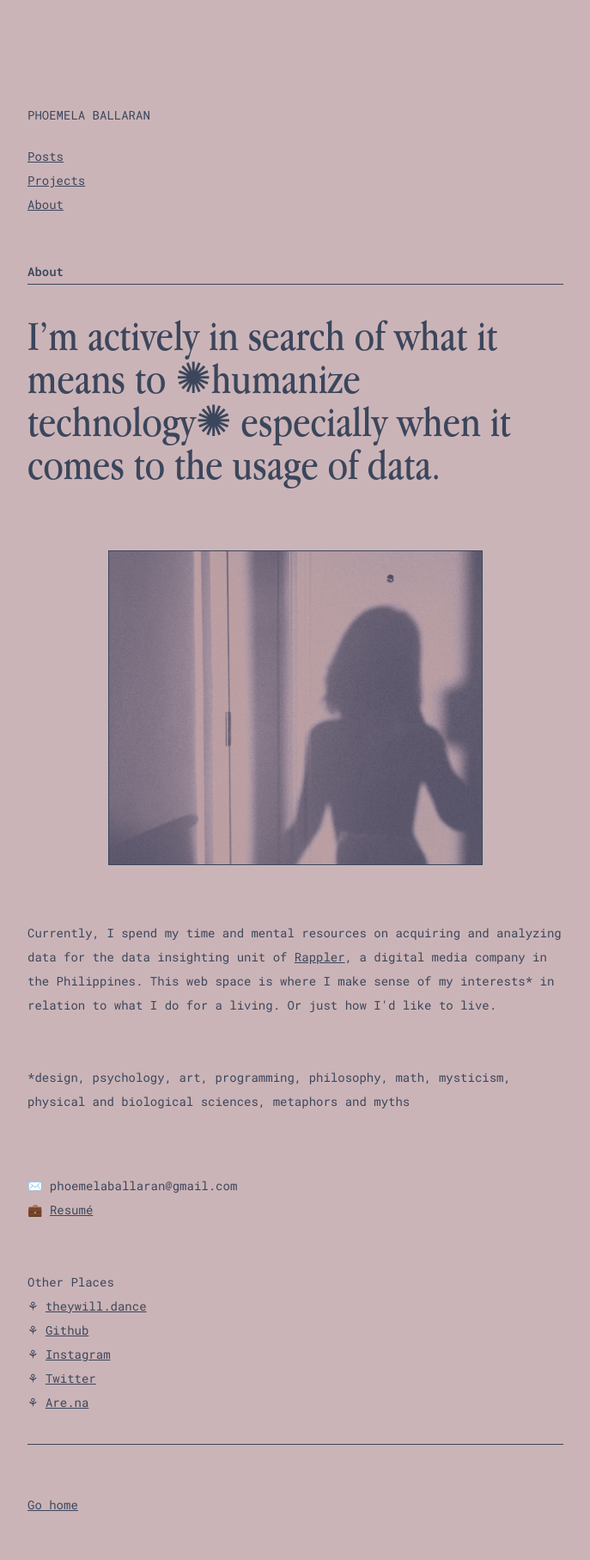
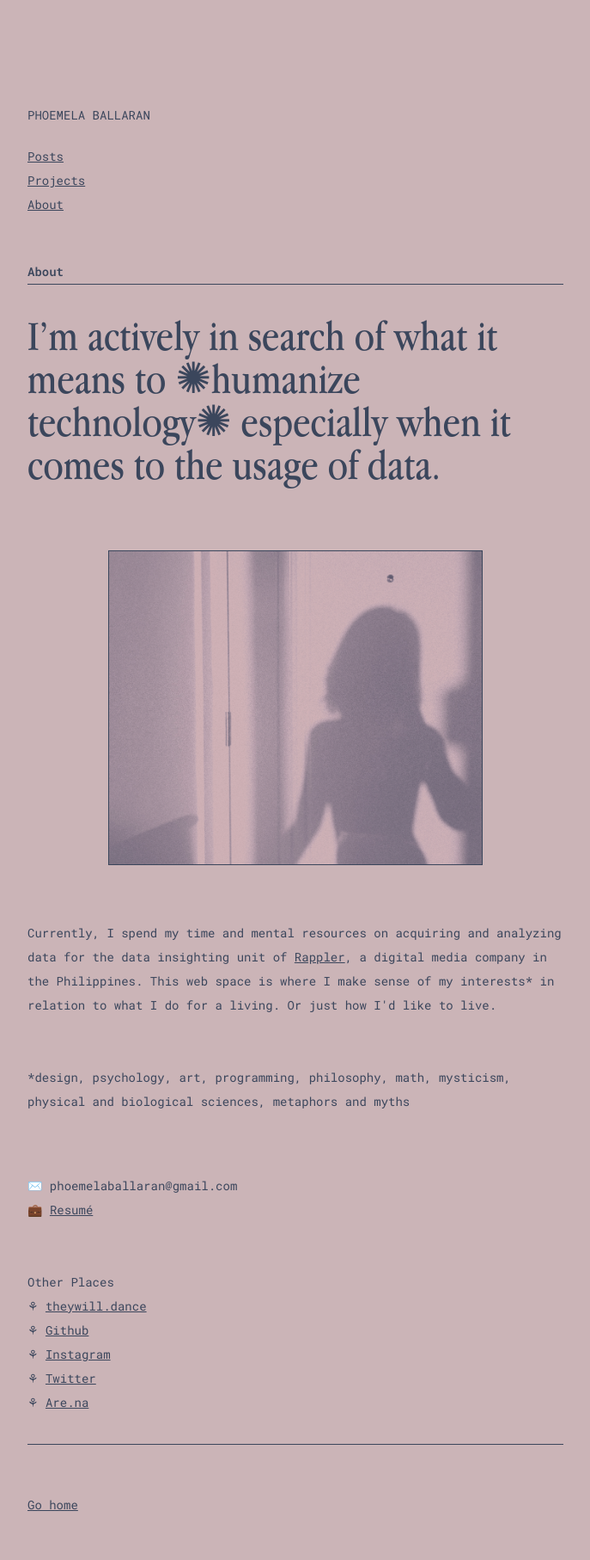
Before and after one commit to comoballar/phoemelaballaran.github.io, a Jekyll site: the page built from about.md, in a window 1280 px wide. Shown: the whole page at 86% size, without its empty margins (88-775 px from the left). Built offline with Jekyll 4.4.1, drawn with Linux system fonts in a browser that asks for light colours.

Commit message:
Update about.md

```diff
--- a/about.md
+++ b/about.md
@@ -5,7 +5,7 @@
 ---
 <h1>I’m actively in search of what it means to ✺humanize technology✺ especially when it comes to the usage of data.</h1>
 <br>
-<p align="center"><img class=small src="https://phoemelaballaran.github.io/assets/sample/about/portrait.jpg"/></p>
+<p align="center"><img class=small src="https://phoemelaballaran.github.io/assets/sample/about/about.png"/></p>
 <br>
 <p>Currently, I spend my time and mental resources on acquiring and analyzing data for the data insighting unit of <a href="https://www.rappler.com" target="_blank">Rappler</a>, a digital media company in the Philippines. This web space is where I make sense of my interests* in relation to what I do for a living. Or just how I'd like to live.</p>
 <br>
```
